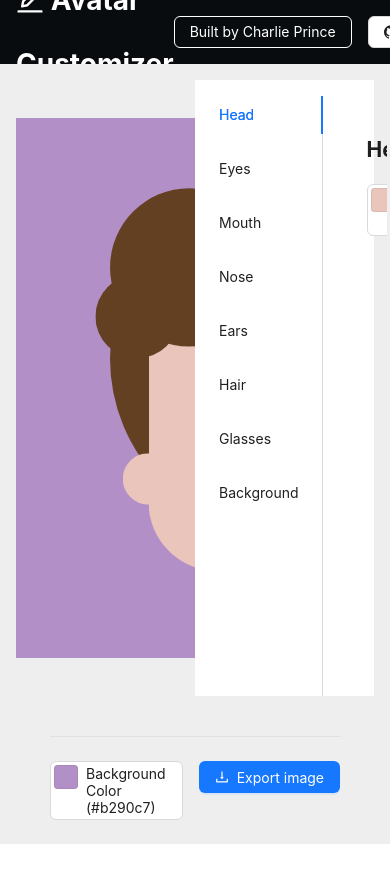
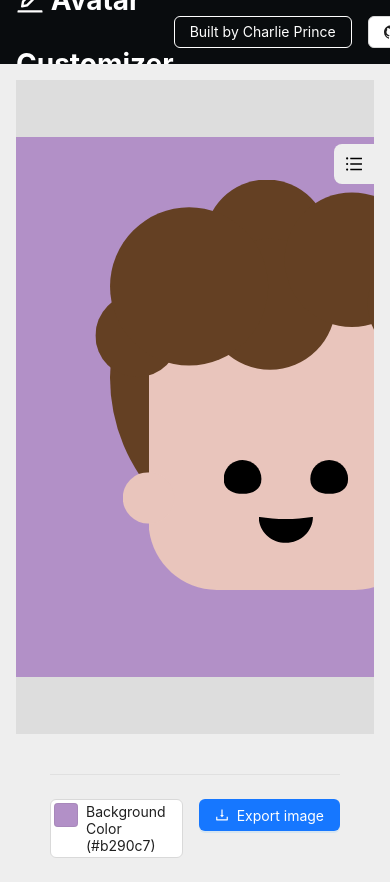
Before and after one commit to squashfold/character-creator, a React (Vite) app: page / in a window 390 px wide. Shown: the top 882 px of the page. Before the commit the page ends 844 px from the top, so only its background shows below. Built offline with nearby package versions, Linux system fonts and the light colour scheme.

Commit message:
add VERY basic mobile controls and layout - WIP

```diff
--- a/src/app/app.module.scss
+++ b/src/app/app.module.scss
@@ -30,6 +30,7 @@
     align-items: center;
     justify-content: center;
     min-height: 100%;
+    background-color: #ddd;
 }
 
 .stage {
--- a/src/app/app.tsx
+++ b/src/app/app.tsx
@@ -125,6 +125,7 @@ const optionsComponents = optionsConfig.map((item, index) => ({
 ));
 
 const [color, setColor] = useState('#B290C7');
+let isDesktop = window.innerWidth > 800;
 
   return (
     <Layout className={styles.layout}>
@@ -252,10 +253,10 @@ const [color, setColor] = useState('#B290C7');
           </Stage>
         </div>
         </Content>
-        <Sider width="50%" className={styles.sidebar} >
+        <Sider collapsible={!isDesktop} collapsedWidth={0} reverseArrow defaultCollapsed={!isDesktop} width={isDesktop ? "50%" : "90%"} className={styles.sidebar} >
           <Tabs
           defaultActiveKey="1"
-          tabPosition="left"
+          tabPosition={isDesktop ? "left" : "top"}
           style={{ height: '100%' }}
           items={optionsComponents as ItemType[]}
         />
--- a/src/main.tsx
+++ b/src/main.tsx
@@ -17,6 +17,7 @@ root.render(
             headerColor: '#ffffff',
             bodyBg: '#ffffff',
             footerBg: '#EEEEEE',
+            triggerColor: '#000',
           }
         },
       }}
```
